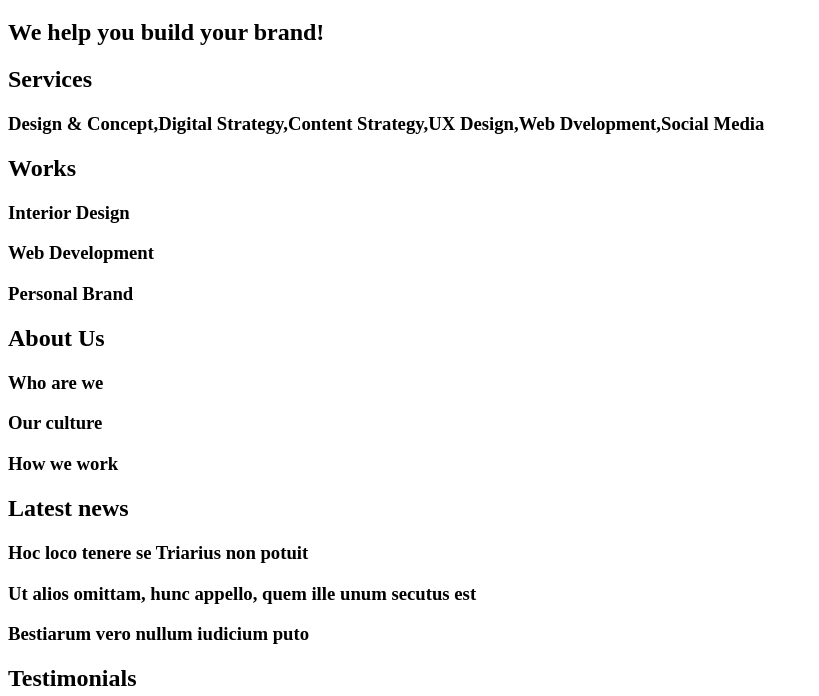
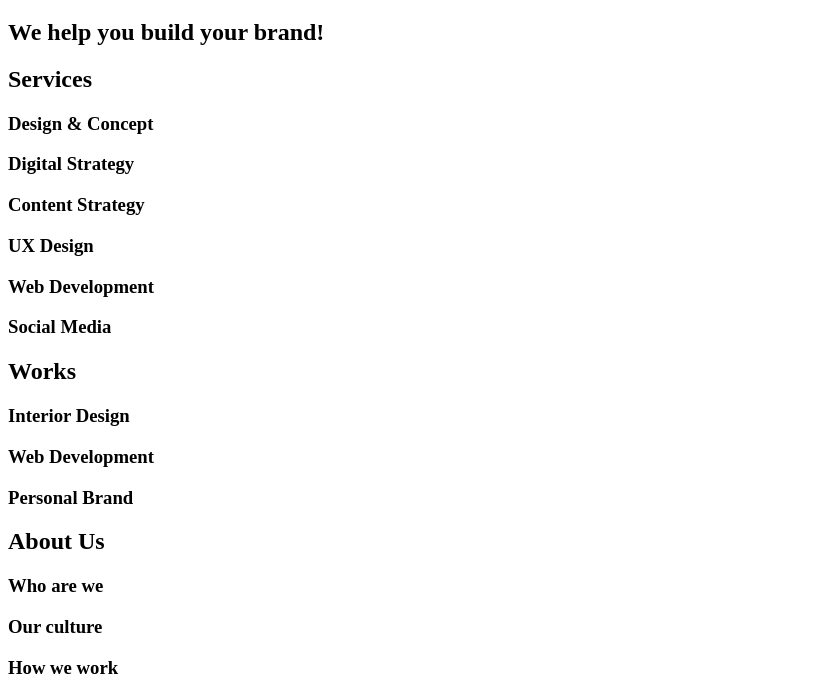
Before and after one commit to Ann-lau/alu-web_front_end, a plain HTML site: page html_advanced/10-index.html in a window 1280 px wide. Shown: the part 61-757 px from the top of the page, without its empty margins (0-819 px from the left). Drawn offline with Linux system fonts and the light colour scheme.

Commit message:
added h3 headings

```diff
--- a/html_advanced/10-index.html
+++ b/html_advanced/10-index.html
@@ -17,7 +17,12 @@
   </section>
   <section>
     <h2>Services</h2>
-    <h3>Design & Concept,Digital Strategy,Content Strategy,UX Design,Web Dvelopment,Social Media</h3>
+    <h3>Design & Concept</h3>
+    <h3>Digital Strategy</h3>
+    <h3>Content Strategy</h3>
+    <h3>UX Design</h3>
+    <h3>Web Development</h3>
+    <h3>Social Media</h3>
   </section>
   <section>
     <h2>Works</h2>
```
